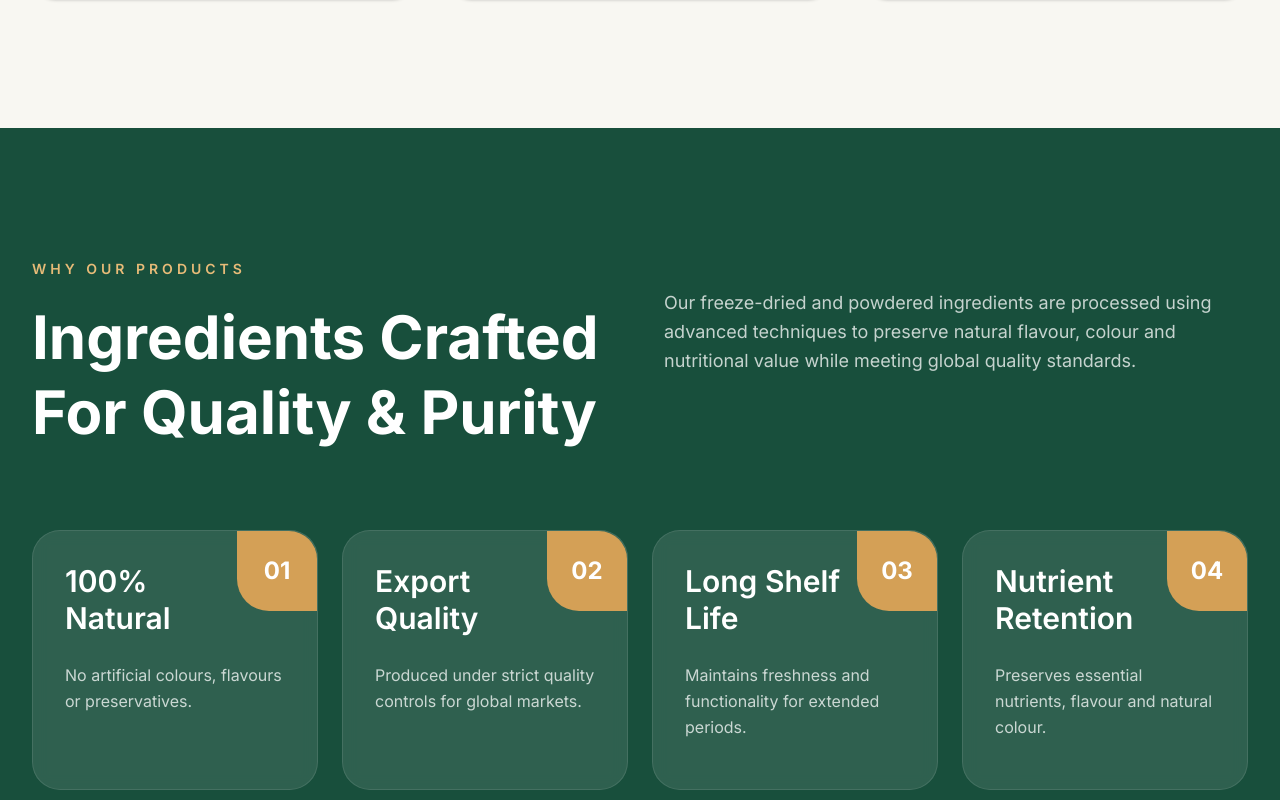
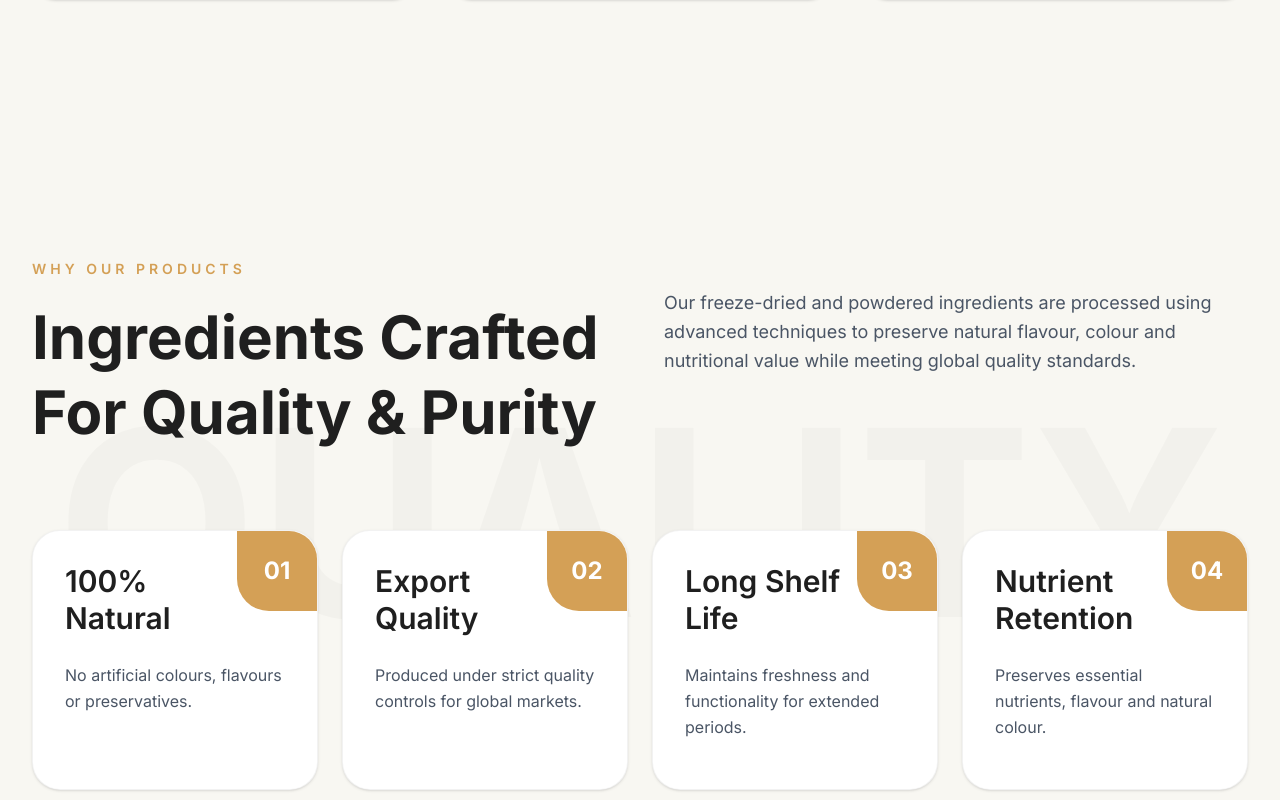
Before and after one commit to architpatle/somee-farm-flora, a React (Vite) app: page /products in a window 1280 px wide. Shown: the part 3600-4400 px from the top of the page. Built offline with nearby package versions, Linux system fonts and the light colour scheme.

Commit message:
Added animation to WhyAreProducts &  ProductsCTA Section of Prodcuts Page

```diff
--- a/src/components/ProductsCTA.jsx
+++ b/src/components/ProductsCTA.jsx
@@ -18,13 +18,33 @@ const ProductsCTA = () => {
         },
       });
 
-      tl.from(".cta-content > *", {
+      tl.from(".cta-bg-word", {
+        scale: 0.8,
+        opacity: 0,
+        duration: 1.2,
+        ease: "power3.out",
+      })
+        .from(
+          ".cta-left > *",
+          {
             y: 40,
             opacity: 0,
             stagger: 0.12,
             duration: 0.8,
             ease: "power3.out",
-      });
+          },
+          "-=0.8"
+        )
+        .from(
+          ".cta-button-wrapper",
+          {
+            y: 40,
+            opacity: 0,
+            duration: 0.8,
+            ease: "power3.out",
+          },
+          "-=0.4"
+        );
     }, sectionRef);
 
     return () => ctx.revert();
@@ -57,6 +77,8 @@ const ProductsCTA = () => {
       >
         <span
           className="
+            cta-bg-word
+
             text-[80px]
             md:text-[140px]
             lg:text-[220px]
@@ -72,25 +94,35 @@ const ProductsCTA = () => {
         </span>
       </div>
 
-      <div className="max-w-7xl mx-auto px-5 pb-[480px] lg:pb-[280px] lg:px-8 relative z-10">
-
       <div
         className="
-            cta-content
+          relative
+          z-10
 
+          max-w-7xl
+          mx-auto
 
+          px-5
+          lg:px-8
 
+          pb-[480px]
+          lg:pb-[280px]
+        "
+      >
+        <div
+          className="
             pt-16
 
             grid
             lg:grid-cols-[1.4fr_0.6fr]
+
             gap-12
             items-end
           "
         >
           {/* LEFT */}
 
-          <div>
+          <div className="cta-left">
 
             <span
               className="
@@ -145,6 +177,7 @@ const ProductsCTA = () => {
 
           <div className="lg:flex lg:justify-end">
 
+            <div className="cta-button-wrapper">
               <button
                 className="
                   group
@@ -181,10 +214,10 @@ const ProductsCTA = () => {
                   →
                 </span>
               </button>
+            </div>
 
           </div>
         </div>
-
       </div>
     </section>
   );
--- a/src/components/WhyAreProducts.jsx
+++ b/src/components/WhyAreProducts.jsx
@@ -54,13 +54,14 @@ const WhyOurProducts = () => {
       }).from(
   ".feature-card",
   {
-          y: 60,
+    y: 50,
     opacity: 0,
     stagger: 0.12,
     duration: 0.8,
     ease: "power3.out",
+    clearProps: "all",
   },
-        "-=0.2"
+  "-=0.3"
 );
     }, sectionRef);
 
@@ -71,21 +72,57 @@ const WhyOurProducts = () => {
     <section
       ref={sectionRef}
       className="
+        relative
         py-32
-        bg-[#184f3c]
+        bg-[#f8f7f2]
         overflow-hidden
       "
     >
-      <div className="max-w-7xl mx-auto px-5 lg:px-8">
+      {/* BACKGROUND WORD */}
+
+      <div
+        className="
+          absolute
+          inset-0
+
+          flex
+          items-center
+          justify-center
+
+          pointer-events-none
+          select-none
+        "
+      >
+        <span
+          className="
+            text-[120px]
+            md:text-[180px]
+            lg:text-[260px]
+
+            font-bold
+
+            text-black/[0.025]
+
+            leading-none
+          "
+        >
+          QUALITY
+        </span>
+      </div>
+
+      <div className="relative z-10 max-w-7xl mx-auto px-5 lg:px-8">
 
         {/* HEADER */}
 
         <div
           className="
             why-products-header
+
             grid
             lg:grid-cols-2
+
             gap-12
+
             items-start
           "
         >
@@ -97,7 +134,7 @@ const WhyOurProducts = () => {
                 uppercase
                 tracking-[4px]
                 font-semibold
-                text-[var(--accent-light)]
+                text-[var(--accent)]
               "
             >
               Why Our Products
@@ -106,10 +143,13 @@ const WhyOurProducts = () => {
             <h2
               className="
                 mt-5
-                text-white
+
+                text-[#1f1f1f]
+
                 text-4xl
                 md:text-5xl
                 lg:text-6xl
+
                 font-bold
                 leading-tight
               "
@@ -124,8 +164,9 @@ const WhyOurProducts = () => {
           <p
             className="
               text-lg
-              text-white/75
+              text-gray-600
               leading-relaxed
+
               lg:pt-8
             "
           >
@@ -138,7 +179,7 @@ const WhyOurProducts = () => {
 
         </div>
 
-        {/* CARDS */}
+        {/* FEATURE CARDS */}
 
         <div
           className="
@@ -164,15 +205,24 @@ const WhyOurProducts = () => {
 
                 rounded-[28px]
 
-                bg-white/10
-                backdrop-blur-sm
+                bg-white
 
                 border
-                border-white/10
+                border-black/5
+
+                shadow-sm
 
                 min-h-[260px]
+
+                transition-all
+                duration-500
+
+                hover:-translate-y-2
+                hover:shadow-xl
               "
             >
+              {/* NUMBER BADGE */}
+
               <div
                 className="
                   absolute
@@ -199,27 +249,36 @@ const WhyOurProducts = () => {
                 {feature.number}
               </div>
 
+              {/* TITLE */}
+
               <h3
                 className="
-                  text-white
+                  text-[#1f1f1f]
+
                   text-3xl
                   font-semibold
+
                   leading-tight
+
                   max-w-[180px]
                 "
               >
                 {feature.title}
               </h3>
 
+              {/* DESCRIPTION */}
+
               <p
                 className="
                   mt-6
-                  text-white/75
+
+                  text-gray-600
                   leading-relaxed
                 "
               >
                 {feature.description}
               </p>
+
             </div>
           ))}
         </div>
```
Lines whose indentation alone changed are shown as unchanged.
